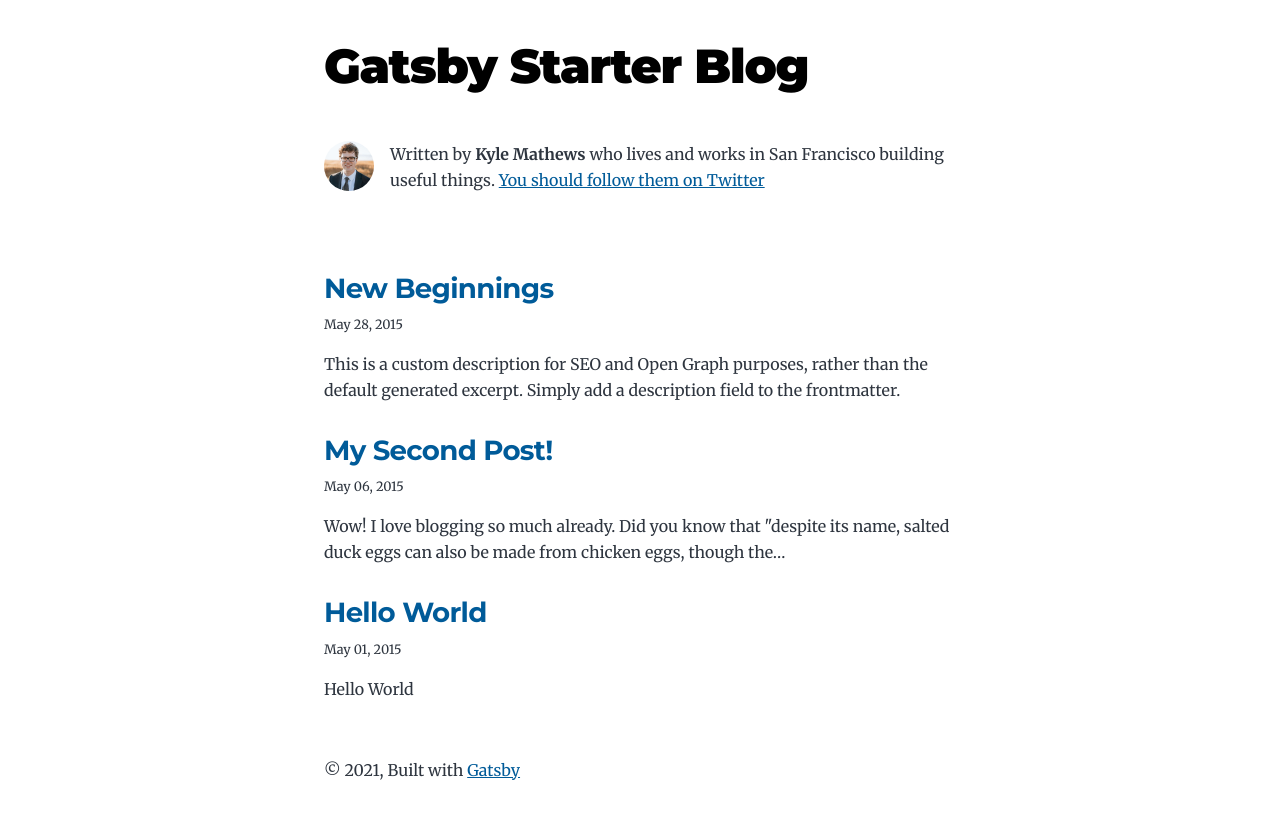
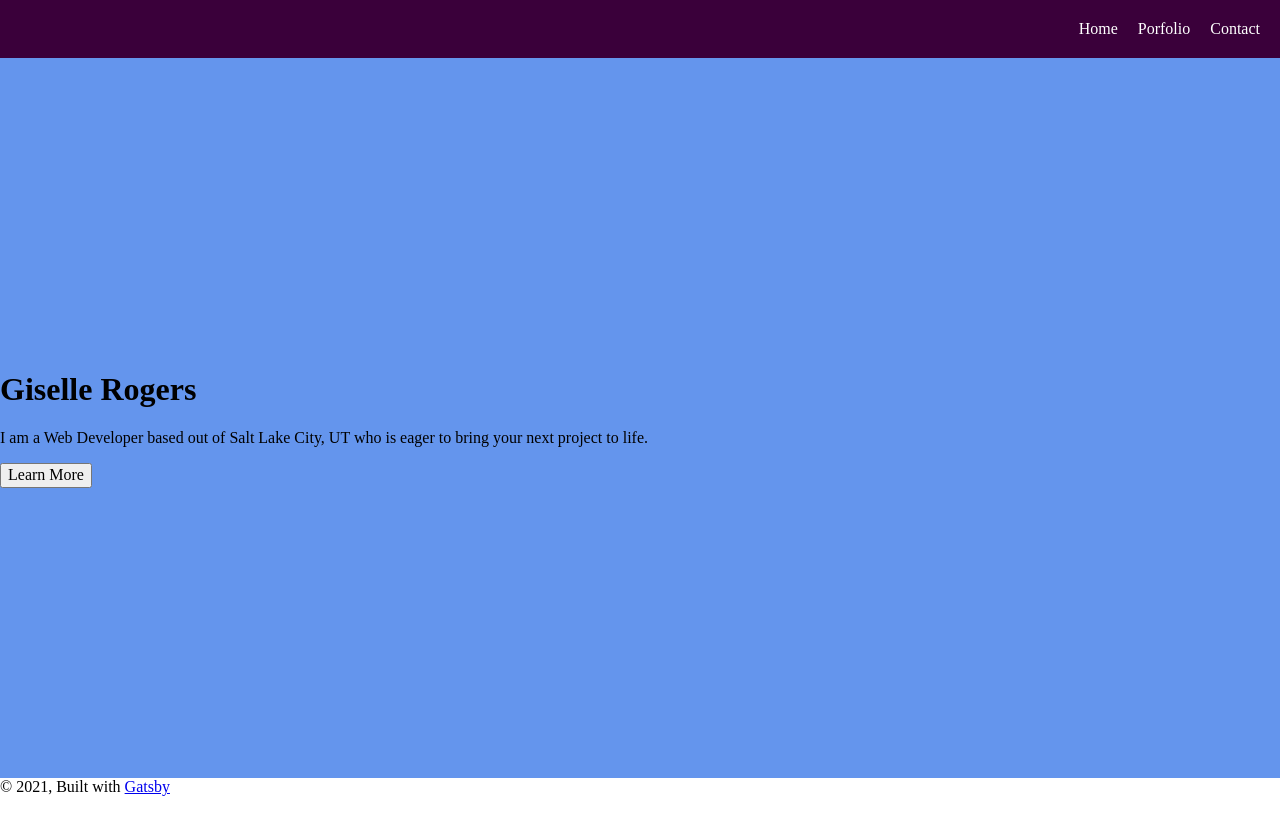
Before and after one commit to gbrogers/Giselle_Portfolio, a Gatsby site: page / in a window 1280 px wide. After the commit the page ends 800 px from the top, so only its background shows below. Built offline with nearby package versions, Linux system fonts and the light colour scheme; Gatsby itself is replaced by a stand-in of ours.

Commit message:
navbar done

```diff
--- a/content/blog/hello-world/index.md
+++ b/content/blog/hello-world/index.md
@@ -2,6 +2,7 @@
 title: Hello World
 date: "2015-05-01T22:12:03.284Z"
 description: "Hello World"
+projecttech: "this is content"
 ---
 
 This is my first post on my new fake blog! How exciting!
--- a/gatsby-config.js
+++ b/gatsby-config.js
@@ -13,6 +13,7 @@ module.exports = {
   },
   plugins: [
     `gatsby-plugin-image`,
+    `gatsby-plugin-sass`,
     {
       resolve: `gatsby-source-filesystem`,
       options: {
@@ -82,8 +83,8 @@ module.exports = {
                   url: site.siteMetadata.siteUrl + node.fields.slug,
                   guid: site.siteMetadata.siteUrl + node.fields.slug,
                   custom_elements: [{ "content:encoded": node.html }],
-                })
-              })
+                });
+              });
             },
             query: `
               {
@@ -128,4 +129,4 @@ module.exports = {
     // To learn more, visit: https://gatsby.dev/offline
     // `gatsby-plugin-offline`,
   ],
-}
+};
--- a/package.json
+++ b/package.json
@@ -15,6 +15,7 @@
     "gatsby-plugin-manifest": "^3.13.0",
     "gatsby-plugin-offline": "^4.13.0",
     "gatsby-plugin-react-helmet": "^4.13.0",
+    "gatsby-plugin-sass": "^4.14.0",
     "gatsby-plugin-sharp": "^3.13.0",
     "gatsby-remark-copy-linked-files": "^4.10.0",
     "gatsby-remark-images": "^5.10.0",
@@ -24,10 +25,12 @@
     "gatsby-source-filesystem": "^3.13.0",
     "gatsby-transformer-remark": "^4.10.0",
     "gatsby-transformer-sharp": "^3.13.0",
+    "node-sass": "^6.0.1",
     "prismjs": "^1.25.0",
     "react": "^17.0.1",
     "react-dom": "^17.0.1",
     "react-helmet": "^6.1.0",
+    "sass": "^1.42.1",
     "typeface-merriweather": "0.0.72",
     "typeface-montserrat": "0.0.75"
   },
--- /dev/null
+++ b/src/components/Header/Header.js
@@ -0,0 +1,22 @@
+import * as styles from "./Header.module.scss";
+import * as React from "react";
+import { Link } from "gatsby";
+// import * as Picture from "../../images/profilePic.JPG";
+
+export default function Header() {
+  return (
+    <div className={styles.headerContainer}>
+      <div className={styles.headerContentContainer}>
+        {/* <img src={Picture} alt="Giselle Profile Picture"></img> */}
+        <div className={styles.headerWordsContainer}>
+          <h1>Giselle Rogers</h1>
+          <p>
+            I am a Web Developer based out of Salt Lake City, UT who is eager to
+            bring your next project to life.
+          </p>
+          <button>Learn More</button>
+        </div>
+      </div>
+    </div>
+  );
+}
--- /dev/null
+++ b/src/components/Header/Header.module.scss
@@ -0,0 +1,7 @@
+.headerContainer {
+  background-color: cornflowerblue;
+  margin: 0;
+  height: 90vh;
+  display: flex;
+  align-items: center;
+}
--- /dev/null
+++ b/src/components/Nav/Nav.js
@@ -0,0 +1,42 @@
+import * as React from "react";
+import { useState } from "react";
+import { Link } from "gatsby";
+import * as styles from "./Nav.module.scss";
+// import { Link, graphql } from "gatsby";
+
+export default function Nav() {
+  const [navbarOpen, setNavbarOpen] = useState(false);
+
+  return (
+    <div>
+      <nav className={styles.navigationContainer}>
+        <button
+          className={styles.hamburger}
+          onClick={() => setNavbarOpen(!navbarOpen)}
+        >
+          &#9776;
+        </button>
+        <div className={styles.navLinks}>
+          <Link to="/" onClick={() => setNavbarOpen(!navbarOpen)}>
+            Home
+          </Link>
+          <Link to="/" onClick={() => setNavbarOpen(!navbarOpen)}>
+            Porfolio
+          </Link>
+          <Link to="/" onClick={() => setNavbarOpen(!navbarOpen)}>
+            Contact
+          </Link>
+        </div>
+      </nav>
+      <div
+        // className="navList"
+        className={` navList ${styles.navList}`}
+        style={{ display: `${navbarOpen ? "flex" : "none"}` }}
+      >
+        <Link to="/projects">Home</Link>
+        <Link to="/">Porfolio</Link>
+        <Link to="/">Contact</Link>
+      </div>
+    </div>
+  );
+}
--- /dev/null
+++ b/src/components/Nav/Nav.module.scss
@@ -0,0 +1,46 @@
+.navigationContainer {
+  display: flex;
+  justify-content: flex-end;
+  background-color: rgb(58, 0, 58);
+  // height: 60px;
+  align-items: center;
+}
+
+.navLinks {
+  display: none;
+  padding: 20px;
+  a {
+    margin-left: 20px;
+    text-decoration: none;
+    color: white;
+  }
+}
+.hamburger {
+  padding: 15px;
+  background-color: transparent;
+  border: none;
+  color: white;
+  font-size: 1.5em;
+}
+.hamburger:hover {
+  cursor: pointer;
+}
+.navList {
+  // margin-top: 10px;
+  flex-direction: column;
+  align-items: center;
+  background-color: #e3d8e7;
+  a {
+    text-decoration: none;
+    padding: 10px;
+  }
+}
+
+@media screen and (min-width: 400px) {
+  .navLinks {
+    display: inline;
+  }
+  .hamburger {
+    display: none;
+  }
+}
--- a/src/components/layout.js
+++ b/src/components/layout.js
@@ -1,28 +1,20 @@
-import * as React from "react"
-import { Link } from "gatsby"
+import * as React from "react";
+import { Link } from "gatsby";
+import Header from "./Header/Header";
+import Nav from "./Nav/Nav";
 
 const Layout = ({ location, title, children }) => {
-  const rootPath = `${__PATH_PREFIX__}/`
-  const isRootPath = location.pathname === rootPath
-  let header
+  const rootPath = `${__PATH_PREFIX__}/`;
+  const isRootPath = location.pathname === rootPath;
+  let header;
 
-  if (isRootPath) {
-    header = (
-      <h1 className="main-heading">
-        <Link to="/">{title}</Link>
-      </h1>
-    )
-  } else {
-    header = (
-      <Link className="header-link-home" to="/">
-        {title}
-      </Link>
-    )
-  }
+  console.log({ location });
 
   return (
     <div className="global-wrapper" data-is-root-path={isRootPath}>
-      <header className="global-header">{header}</header>
+      <Nav />
+      <Header />
+      {/* <header className="global-header">{header}</header> */}
       <main>{children}</main>
       <footer>
         © {new Date().getFullYear()}, Built with
@@ -30,7 +22,7 @@ const Layout = ({ location, title, children }) => {
         <a href="https://www.gatsbyjs.com">Gatsby</a>
       </footer>
     </div>
-  )
-}
+  );
+};
 
-export default Layout
+export default Layout;
--- a/src/pages/index.js
+++ b/src/pages/index.js
@@ -4,62 +4,16 @@ import { Link, graphql } from "gatsby"
 import Bio from "../components/bio"
 import Layout from "../components/layout"
 import Seo from "../components/seo"
+// import { getSizes } from "gatsby-plugin-image/dist/src/image-utils"
 
 const BlogIndex = ({ data, location }) => {
   const siteTitle = data.site.siteMetadata?.title || `Title`
   const posts = data.allMarkdownRemark.nodes
 
-  if (posts.length === 0) {
-    return (
-      <Layout location={location} title={siteTitle}>
-        <Seo title="All posts" />
-        <Bio />
-        <p>
-          No blog posts found. Add markdown posts to "content/blog" (or the
-          directory you specified for the "gatsby-source-filesystem" plugin in
-          gatsby-config.js).
-        </p>
-      </Layout>
-    )
-  }
-
   return (
-    <Layout location={location} title={siteTitle}>
-      <Seo title="All posts" />
-      <Bio />
-      <ol style={{ listStyle: `none` }}>
-        {posts.map(post => {
-          const title = post.frontmatter.title || post.fields.slug
-
-          return (
-            <li key={post.fields.slug}>
-              <article
-                className="post-list-item"
-                itemScope
-                itemType="http://schema.org/Article"
-              >
-                <header>
-                  <h2>
-                    <Link to={post.fields.slug} itemProp="url">
-                      <span itemProp="headline">{title}</span>
-                    </Link>
-                  </h2>
-                  <small>{post.frontmatter.date}</small>
-                </header>
-                <section>
-                  <p
-                    dangerouslySetInnerHTML={{
-                      __html: post.frontmatter.description || post.excerpt,
-                    }}
-                    itemProp="description"
-                  />
-                </section>
-              </article>
-            </li>
-          )
-        })}
-      </ol>
-    </Layout>
+    <div>
+      <Layout location={location} title="Giselle's Portfolio"></Layout>
+    </div>
   )
 }
 
--- a/src/style.css
+++ b/src/style.css
@@ -1,5 +1,5 @@
 /* CSS Custom Properties Definitions */
-
+/*
 :root {
   --maxWidth-none: "none";
   --maxWidth-xs: 20rem;
@@ -44,9 +44,9 @@
   --lineHeight-none: 1;
   --lineHeight-tight: 1.1;
   --lineHeight-normal: 1.5;
-  --lineHeight-relaxed: 1.625;
-  /* 1.200 Minor Third Type Scale */
-  --fontSize-0: 0.833rem;
+  --lineHeight-relaxed: 1.625; */
+/* 1.200 Minor Third Type Scale */
+/* --fontSize-0: 0.833rem;
   --fontSize-1: 1rem;
   --fontSize-2: 1.2rem;
   --fontSize-3: 1.44rem;
@@ -60,11 +60,11 @@
   --color-heading: #1a202c;
   --color-heading-black: black;
   --color-accent: #d1dce5;
-}
+} */
 
 /* HTML elements */
 
-*,
+/* *,
 :after,
 :before {
   box-sizing: border-box;
@@ -91,10 +91,10 @@ hr {
   background: var(--color-accent);
   height: 1px;
   border: 0;
-}
+} */
 
 /* Heading */
-
+/*
 h1,
 h2,
 h3,
@@ -155,10 +155,10 @@ h5 > a,
 h6 > a {
   text-decoration: none;
   color: inherit;
-}
+} */
 
 /* Prose */
-
+/*
 p {
   line-height: var(--lineHeight-relaxed);
   --baseline-multiplier: 0.179;
@@ -225,10 +225,10 @@ table {
 
 table thead tr th {
   border-bottom: 1px solid var(--color-accent);
-}
+} */
 
 /* Link */
-
+/*
 a {
   color: var(--color-primary);
 }
@@ -236,10 +236,10 @@ a {
 a:hover,
 a:focus {
   text-decoration: none;
-}
+} */
 
 /* Custom classes */
-
+/*
 .global-wrapper {
   margin: var(--spacing-0) auto;
   max-width: var(--maxWidth-wrapper);
@@ -317,10 +317,10 @@ a:focus {
 
 .gatsby-highlight {
   margin-bottom: var(--spacing-8);
-}
+} */
 
 /* Media queries */
-
+/*
 @media (max-width: 42rem) {
   blockquote {
     padding: var(--spacing-0) var(--spacing-0) var(--spacing-0) var(--spacing-4);
@@ -330,4 +330,4 @@ a:focus {
   ol {
     list-style-position: inside;
   }
-}
+} */
```
Also changed, not shown: src/pages/Projects.js (added, +9 -0 lines), src/images/header-background.jpg (added), src/images/profile-pic.png (deleted), src/normalize.css, 3 other files.
